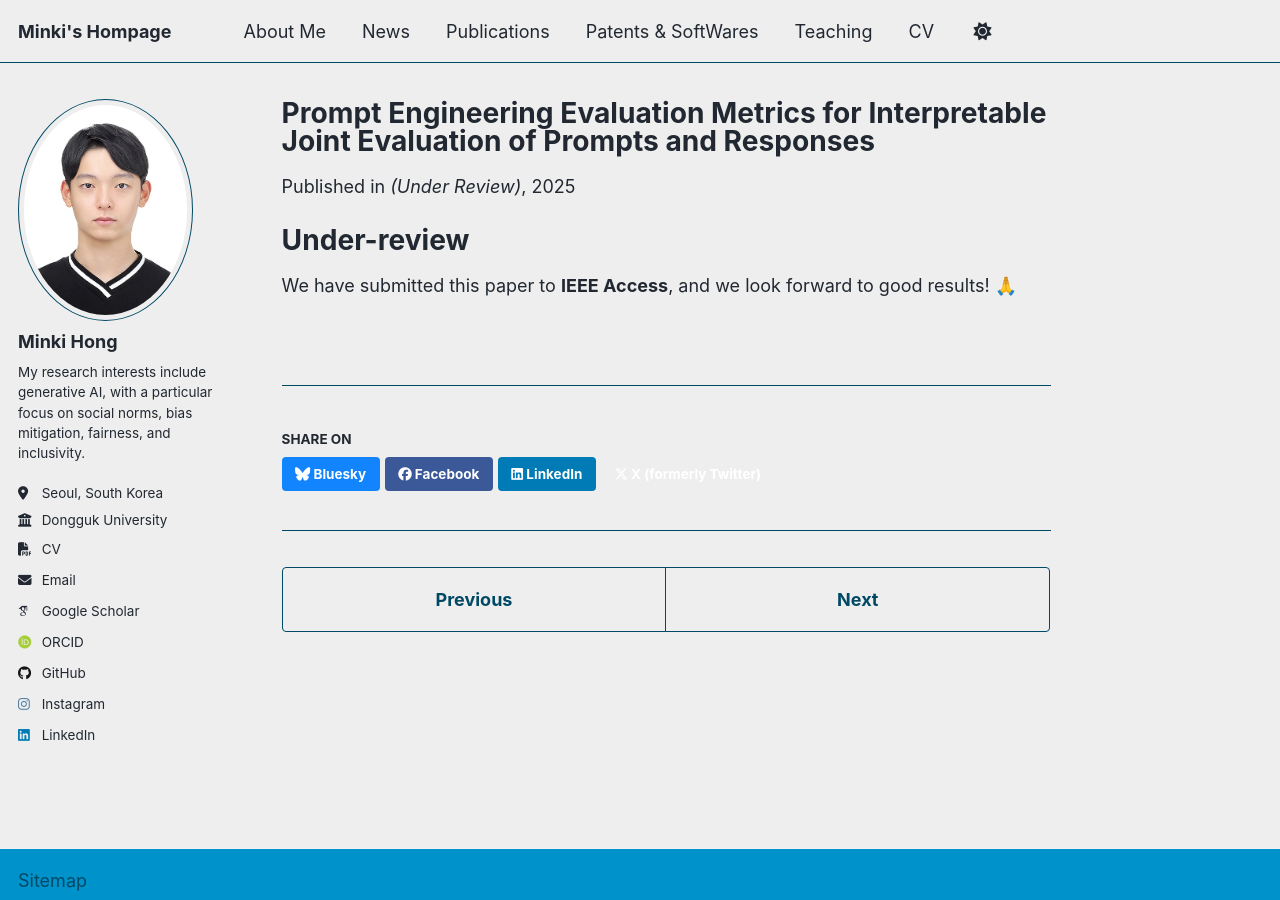
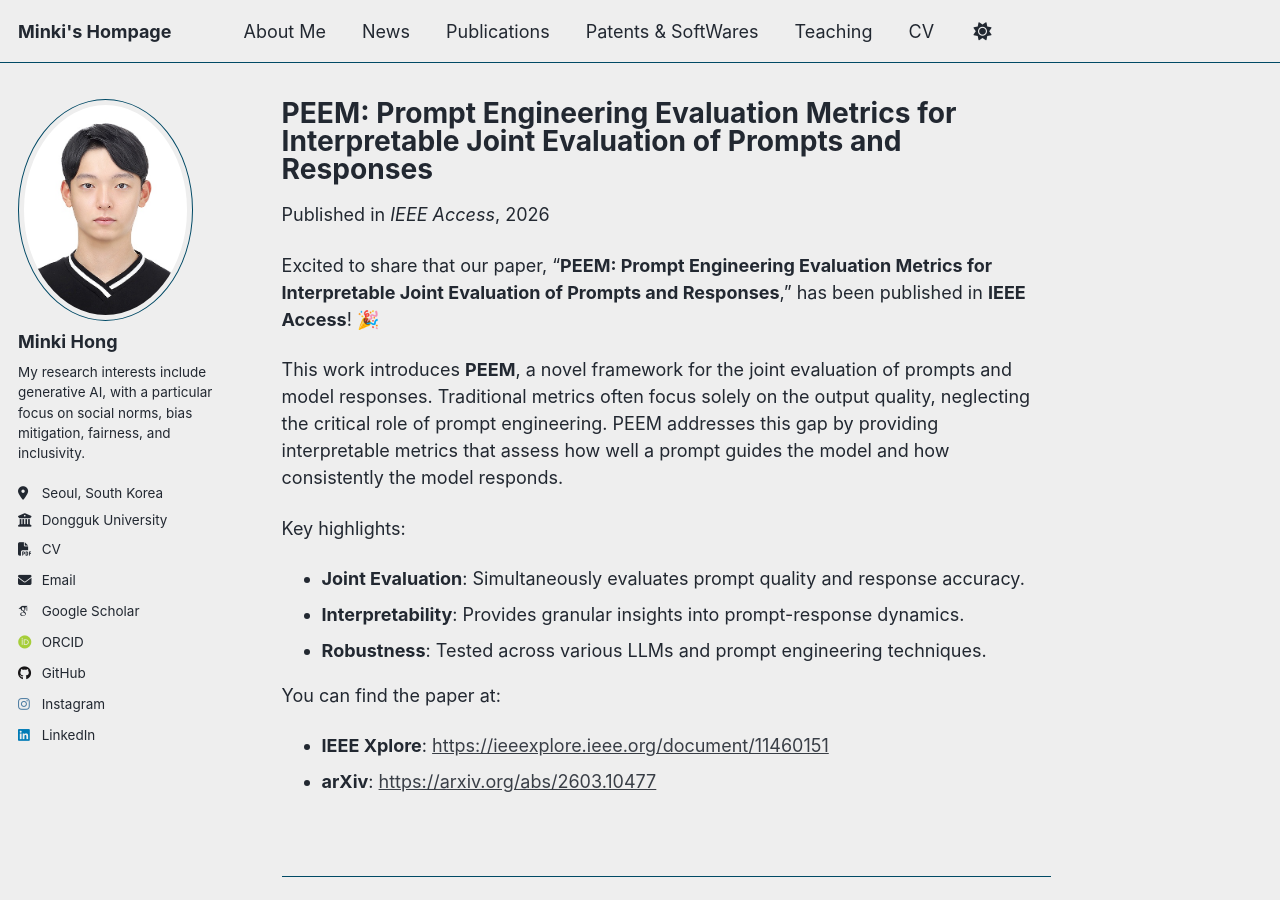
Before and after one commit to bk123477/bk123477.github.io, a Jekyll site: the page built from _publications/peem-ieeea-ccess.md, in a window 1280 px wide and 900 px high. Built offline with Jekyll 4.4.1, drawn with Linux system fonts in a browser that asks for light colours; some web fonts are replaced; a script that is not in the unit is left out.

Commit message:
Update PEEM publication status to IEEE Access and add news post

```diff
--- a/_publications/peem-ieeea-ccess.md
+++ b/_publications/peem-ieeea-ccess.md
@@ -1,15 +1,25 @@
 ---
-title: "Prompt Engineering Evaluation Metrics for Interpretable Joint Evaluation of Prompts and Responses"
+title: "PEEM: Prompt Engineering Evaluation Metrics for Interpretable Joint Evaluation of Prompts and Responses"
 collection: publications
-category: manuscripts
+category: journals
 permalink: /publication/peem
-excerpt: 'Under-review'
-date: 2025-08-09
-venue: '(Under Review)'
+excerpt: 'Our paper has been published in IEEE Access!'
+date: 2026-04-24
+venue: 'IEEE Access'
 # slidesurl:
-# paperurl:
+paperurl: 'https://ieeexplore.ieee.org/document/11460151'
 # citation:
 ---
-Under-review
-=====
-We have submitted this paper to **IEEE Access**, and we look forward to good results! 🙏
+
+Excited to share that our paper, "**PEEM: Prompt Engineering Evaluation Metrics for Interpretable Joint Evaluation of Prompts and Responses**," has been published in **IEEE Access**! 🎉
+
+This work introduces **PEEM**, a novel framework for the joint evaluation of prompts and model responses. Traditional metrics often focus solely on the output quality, neglecting the critical role of prompt engineering. PEEM addresses this gap by providing interpretable metrics that assess how well a prompt guides the model and how consistently the model responds.
+
+Key highlights:
+- **Joint Evaluation**: Simultaneously evaluates prompt quality and response accuracy.
+- **Interpretability**: Provides granular insights into prompt-response dynamics.
+- **Robustness**: Tested across various LLMs and prompt engineering techniques.
+
+You can find the paper at:
+- **IEEE Xplore**: [https://ieeexplore.ieee.org/document/11460151](https://ieeexplore.ieee.org/document/11460151)
+- **arXiv**: [https://arxiv.org/abs/2603.10477](https://arxiv.org/abs/2603.10477)
```
Also changed, not shown: _posts/2026-04-27-peem-ieee-access.md (added, +28 -0 lines).
